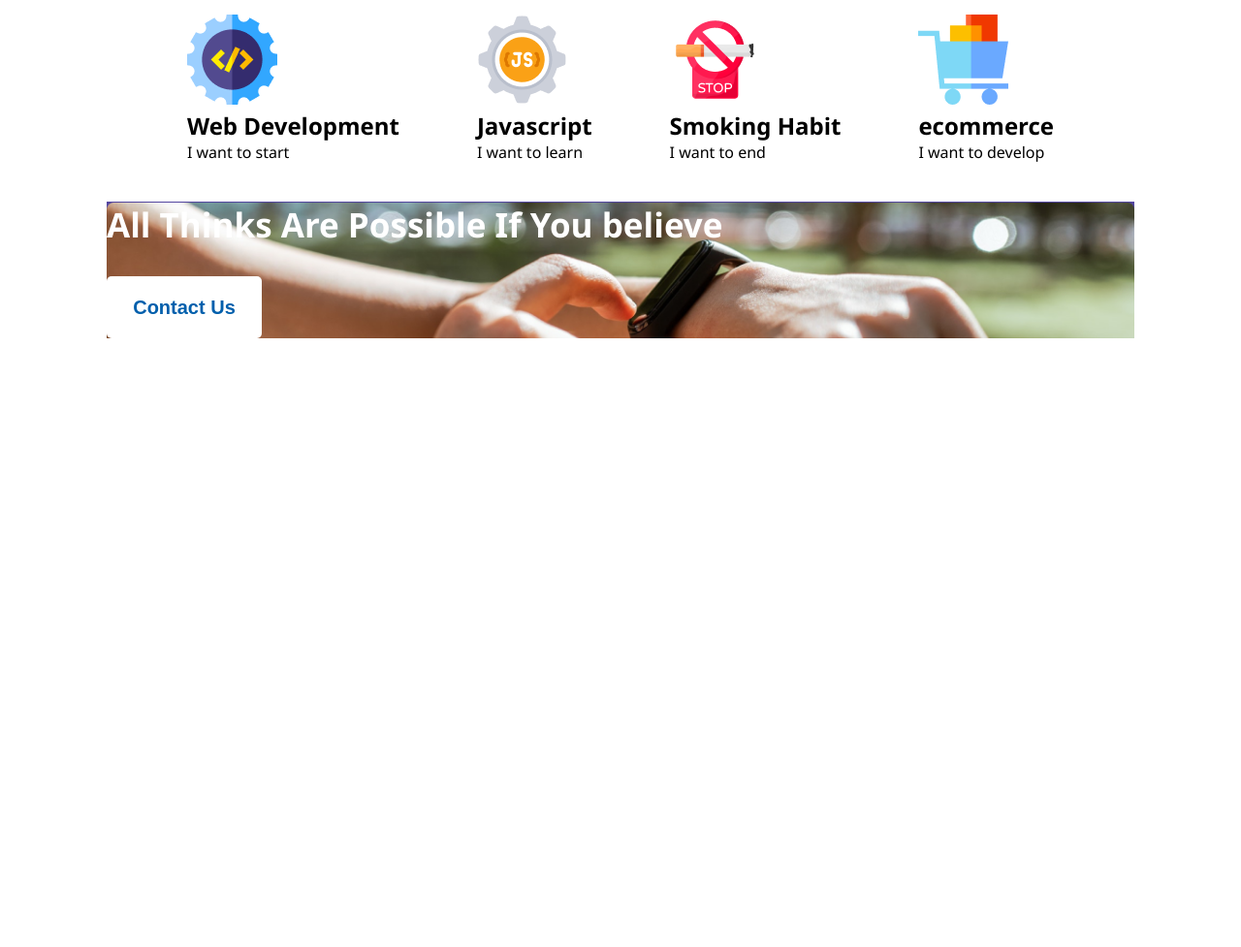
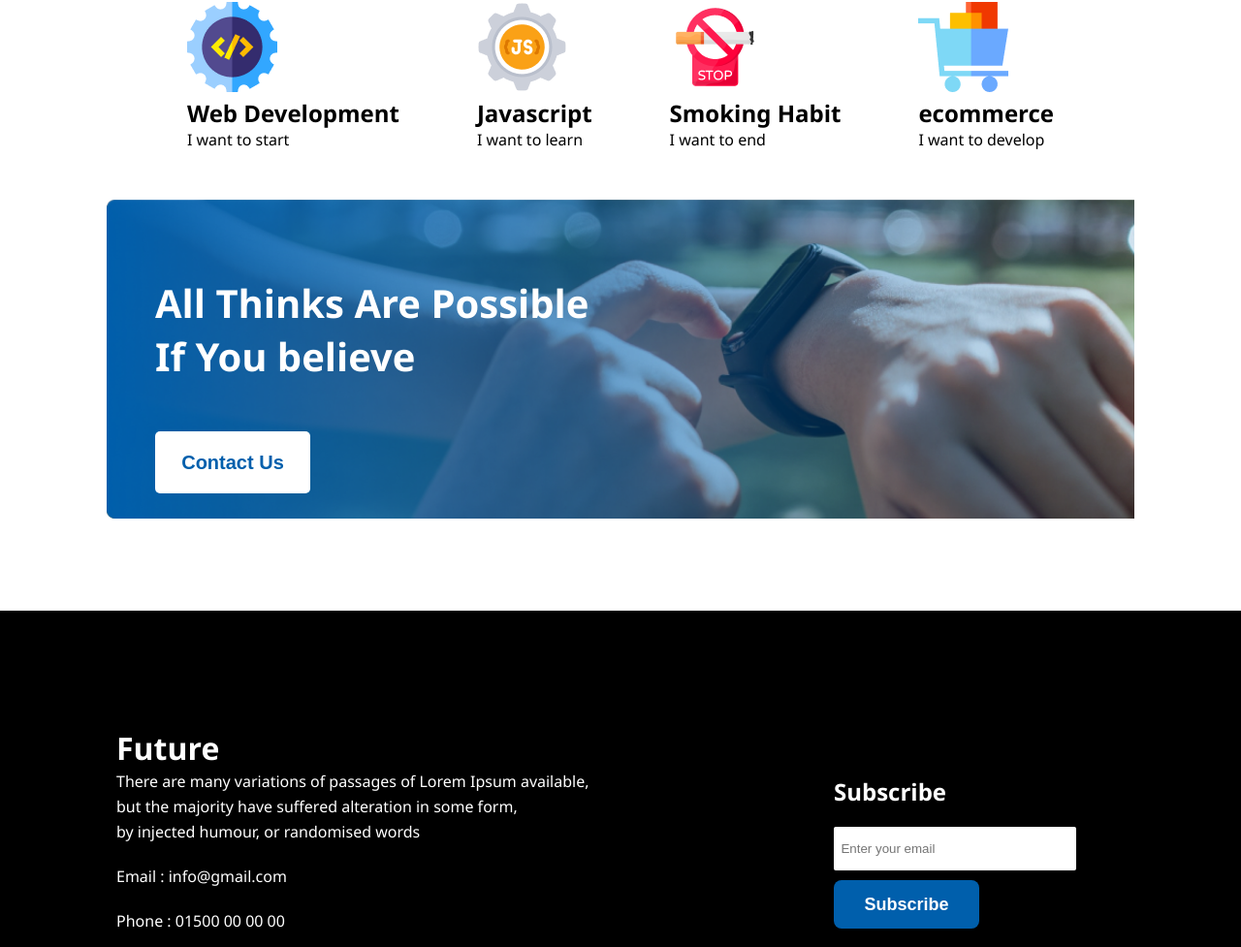
Before and after one commit to SharminMily/my-new-year, a plain HTML site: page index.html in a window 1280 px wide. Shown: the part 1162-2139 px from the top of the page at 97% size. Before the commit the page ends 1511 px from the top, so only its background shows below. Drawn offline with Linux system fonts and the light colour scheme.

Commit message:
fotter end

```diff
--- a/index.html
+++ b/index.html
@@ -17,7 +17,7 @@
                 <p class="nav-description">There are many variations of passages of Lorem Ipsum available, but the majority have suffered alteration in some form, by injected humour, or randomised words</p>
                 <button class="nav-btn">Contact Us</button>
             </nav>
-
+    </header>
         <main>
             <section>
                 <div class="person-container">
@@ -38,47 +38,60 @@
                 </div>
 
             </section>
-
            <section>
                 <h1 class="my-plan">My Plan</h1>
-
              <div class="plan-container">
                     <div class="info">
                         <img src="images/icons/web.png" alt="">
                         <h2 class="plan-title">Web Development</h2>
                         <p class="plan-p">I want to start</p>
                     </div>
-
                  <div class="plan-info">
                         <img src="images/icons/js.png" alt="">
                         <h2 class="plan-title">Javascript</h2>
                         <p class="plan-p">I want to learn</p>
                     </div>
-
                  <div class="info">
                         <img src="images/icons/smoke.png" alt="">
                         <h2 class="plan-title">Smoking Habit</h2>
                         <p class="plan-p">I want to end</p>
                     </div>
-
                  <div class="info">
                         <img src="images/icons/ecom.png"  alt="">
                         <h2 class="plan-title">ecommerce</h2>
                         <p class="plan-p">I want to develop</p>
                     </div>
-
              </div>
             </section>
-
            <section>
                 <div class="possitive">
-                        <h1 class="nav-title">All Thinks Are Possible If You believe</h1>
+                    <h1 class="possitive-title">All Thinks Are Possible <br> If You believe</h1>
                     <button class="nav-btn">Contact Us</button>
                 </div>
             </section>
-
         </main>
 
-    </header>
+        <footer>
+            <div class="footer">
+                <div class="future">
+                    <h1 class="future-title">Future</h1>
+                    <p class="future-p">There are many variations of passages of Lorem Ipsum available, <br> but the majority have suffered alteration in some form,<br> by injected humour, or randomised words</p>
+                    <h6 class="future-ep">Email : info@gmail.com</h6>
+                    <h6 class="future-ep">Phone : 01500 00 00 00</h6>
+
+                    <div class="social-link">
+                        <img src="images/icons/fb.png" alt="">
+                        <img src="images/icons/twitter.png" alt="">
+                        <img src="images/icons/youtube.png" alt="">
+                    </div>
+                </div>
+                <div class="subscribe">
+                    <h2>Subscribe</h2>
+                    <input class="sub-input" type="email" name="" placeholder="  Enter your email"> <br>
+                    <button class="sub-btn">Subscribe</button>
+                </div>
+            </div>
+            <p class="footer-end">Copyright &copy; 2023 Agence - New Year. All rights reserved.</p>
+        </footer>
 </body>
 </html>
--- a/style.css
+++ b/style.css
@@ -113,23 +113,105 @@ li {
 
 .my-plan {
     margin: 20px;
-   padding-bottom: 50px;
-    color:  #151414;
+    padding-bottom: 50px;
+    color: #151414;
     text-align: center;
     font-size: 40px;
     font-weight: 700;
 }
-.plan-container{
+
+.plan-container {
     display: flex;
     justify-content: center;
     align-items: center;
     gap: 80px;
     margin-bottom: 40px;
 }
-.possitive{
+
+.possitive {
     width: 100%;
-    background: url('../images/watch.png');
+    height: 300px;
+    padding-bottom: 30px;
+    background: url('../images/gradient1.png'), url('../images/watch.png');
     background-repeat: no-repeat;
     background-size: cover;
-    background-color: #5346a0;
+    /* background-image:
+    linear-gradient(to bottom, rgba(245, 246, 252, 0.52), rgba(117, 19, 93, 0.73)),
+    url('images/background.jpg');
+    width: 80%;
+    height: 400px;
+    background-size: cover;
+    color: white;
+    padding: 20px; */
 }
+
+.possitive-title {
+    color: #FFF;
+    font-size: 40px;
+    font-weight: 700;
+    margin: 50px;
+    padding-top: 80px;
+}
+
+.nav-btn {
+    margin-left: 50px;
+}
+
+footer {
+    margin-top: 95px;
+    background-color: black;
+    color: #FFF;
+    padding: 100px 100px 30px 100px;
+}
+
+.footer {
+    margin: 20px;
+    display: flex;
+    justify-content: space-between;
+    text-align: start;
+}
+
+.future {
+    padding-bottom: 10px;
+}
+
+.future-p {
+    color: #FFF;
+    font-size: 16px;
+    font-weight: 400;
+    line-height: 26px;
+}
+
+.future-ep {
+    margin: 20px 0;
+    color: #FFF;
+    font-size: 16px;
+    font-weight: 400;
+    line-height: 26px;
+}
+
+.subscribe {
+    padding: 50px;
+}
+
+.sub-input {
+    width: 250px;
+    height: 45px;
+    border: 0;
+    border-radius: 2px;
+    margin: 20px 0px 10px 0px;
+}
+
+.sub-btn {
+    width: 150px;
+    height: 50px;
+    border: 0;
+    border-radius: 8px;
+    background: #005FAC;
+    color: #FFF;
+    font-size: 18px;
+    font-weight: 600;
+}
+.footer-end{
+    text-align: center;
+}
```
Lines whose indentation alone changed are shown as unchanged.
